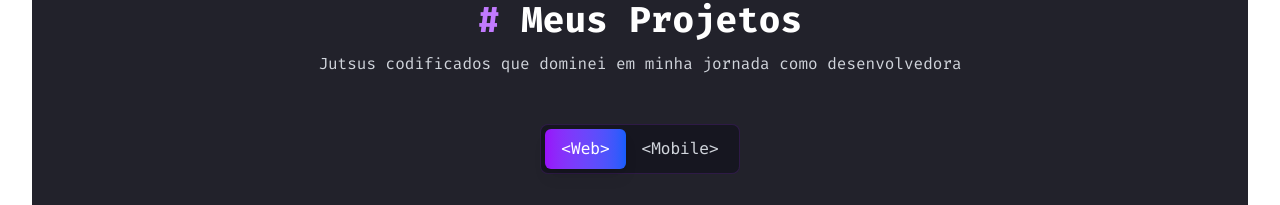
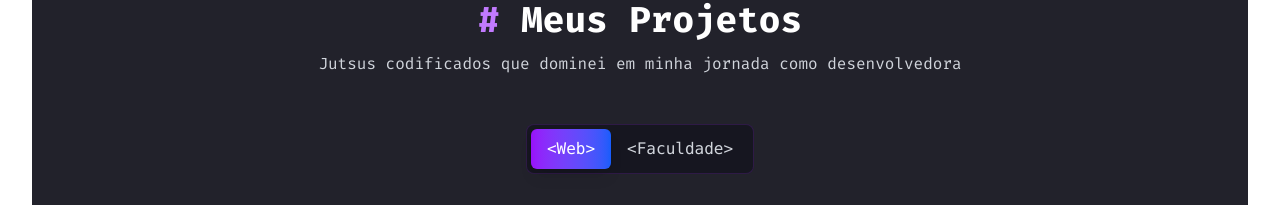
Before and after one commit to debs-veras/landing-page, a React (Vite) app: page / in a window 1280 px wide. Shown: the part 2287-2492 px from the top of the page. Built offline with nearby package versions, Linux system fonts and the light colour scheme; grey boxes are pictures that could not be loaded.

Commit message:
feat: adicao de atividades da faculdade

```diff
--- a/src/Layout/components/ProjectsSection/index.tsx
+++ b/src/Layout/components/ProjectsSection/index.tsx
@@ -2,7 +2,7 @@ import { useState } from "react";
 import { motion } from "framer-motion";
 
 export default function ProjectsSection() {
-  const [activeTab, setActiveTab] = useState<"web" | "mobile">("web");
+  const [activeTab, setActiveTab] = useState<"web" | "faculdade">("web");
   const [visibleProjects, setVisibleProjects] = useState(2);
   const projectsPerLoad = 2;
   const projects = {
@@ -61,21 +61,30 @@ export default function ProjectsSection() {
       },
       {
         title: "Organo",
-        description: "Organo é uma aplicação web desenvolvida com fins educativos, que permite organizar pessoas e times de forma visual e intuitiva.",
+        description:
+          "Organo é uma aplicação web desenvolvida com fins educativos, que permite organizar pessoas e times de forma visual e intuitiva.",
         technologies: ["HTML", "CSS", "React"],
         image: "/projetos/organo.png",
         link: "https://organo-sage-omega.vercel.app/",
         github: "https://github.com/debs-veras/organo",
       },
     ],
-    mobile: [
+    faculdade: [
       {
-        title: "App de Treino Ninja",
-        description: "Aplicativo para acompanhamento de treinamentos físicos e de jutsus.",
-        technologies: ["React Native", "Firebase", "Redux"],
-        image: "/projetos/ninja-training.jpg",
-        link: "#",
-        github: "#",
+        title: "Estrutura de Dados",
+        description:"Atividades e implementações realizada na disciplina de estrutura de dados",
+        technologies: [],
+        image: null,
+        link: null,
+        github: "https://github.com/debs-veras/Estrutura-de-Dados",
+      },
+      {
+        title: "Algoritmos para Grafos",
+        description:"Atividades e implementações realizada na disciplina de algoritmo para grafos",
+        technologies: [],
+        image: null,
+        link: null,
+        github: "https://github.com/debs-veras/Algoritmos-para-Grafos",
       },
     ],
   };
@@ -120,15 +129,15 @@ export default function ProjectsSection() {
               </span>
             </button>
             <button
-              onClick={() => setActiveTab("mobile")}
+              onClick={() => setActiveTab("faculdade")}
               className={`px-4 py-2 rounded-md transition-all ${
-                activeTab === "mobile"
+                activeTab === "faculdade"
                   ? "bg-gradient-to-r from-purple-600 to-blue-600 text-white shadow-lg"
                   : "text-gray-300 hover:text-white"
               }`}
             >
               <span className="font-mono">
-                {"<"}Mobile{">"}
+                {"<"}Faculdade{">"}
               </span>
             </button>
           </div>
@@ -147,11 +156,13 @@ export default function ProjectsSection() {
                 className="bg-[rgba(20,20,30,0.8)] border border-[rgba(138,43,226,0.2)] rounded-xl overflow-hidden transition-all hover:border-purple-500 hover:shadow-[0_0_30px_rgba(138,43,226,0.2)] group"
               >
                 <div className="relative h-60 overflow-hidden">
+                  {project.image && (
                     <img
                       src={project.image}
                       alt={project.title}
                       className="w-full h-full object-cover transition-transform duration-500 group-hover:scale-105"
                     />
+                  )}
                   <div className="absolute inset-0 bg-gradient-to-t from-black/90 via-black/50 to-transparent flex items-end p-6">
                     <h3 className="text-2xl font-bold text-white font-mono">
                       {project.title}
@@ -176,6 +187,7 @@ export default function ProjectsSection() {
                   </div>
 
                   <div className="flex gap-4">
+                    {project.link && (
                       <a
                         href={project.link}
                         target="_blank"
@@ -184,6 +196,8 @@ export default function ProjectsSection() {
                       >
                         Ver Demo
                       </a>
+                    )}
+
                     {project.github && (
                       <a
                         href={project.github}
```
Lines whose indentation alone changed are shown as unchanged.
